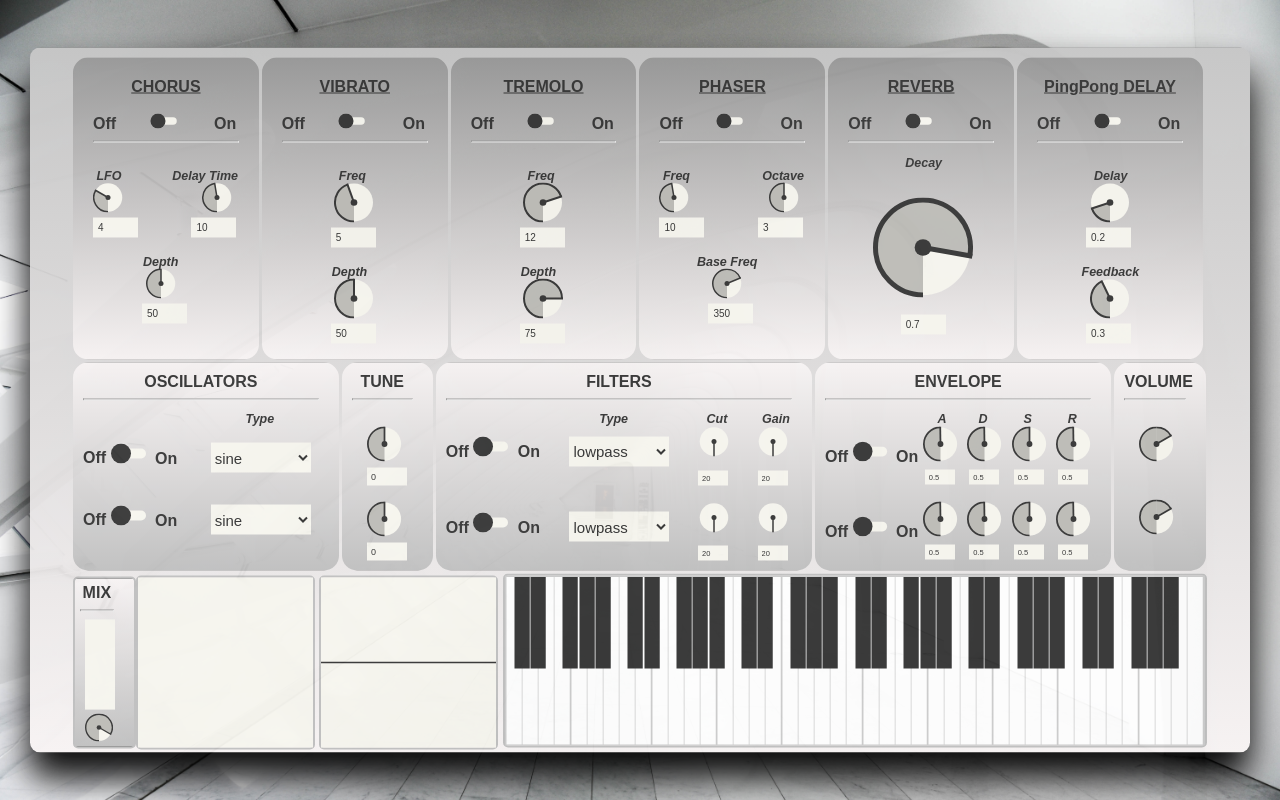
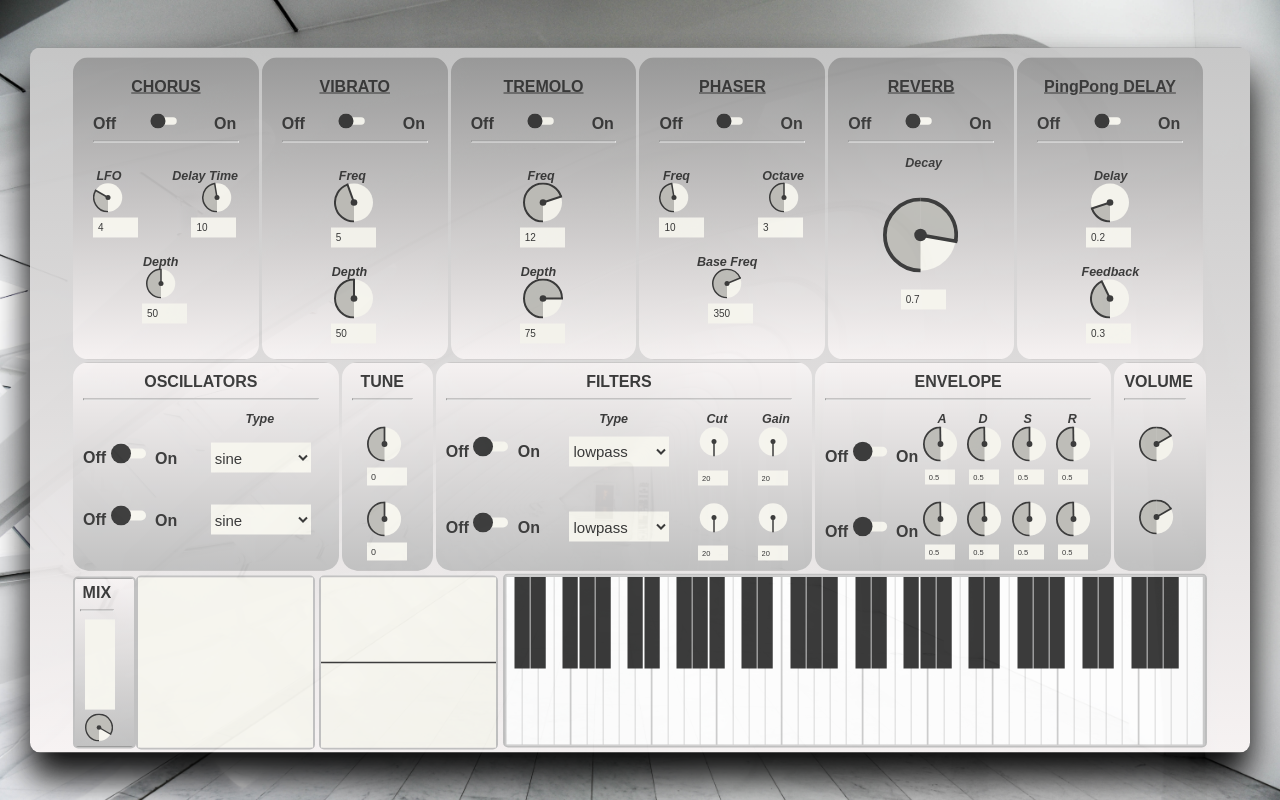
Before and after one commit to andrewbertax96/ACTAM-Synth, a plain HTML site: page index.html in a window 1280 px wide. Drawn offline with Linux system fonts and the light colour scheme; a script that the page names is missing.

Commit message:
decayknob smaller

```diff
--- a/index.html
+++ b/index.html
@@ -101,7 +101,7 @@
            </div><hr>
            <div>
              <p class="fontKnobs">&emsp;&emsp;&emsp;&emsp;&nbsp;&nbsp;Decay</p>
-             <p class="tab5" id="reverbDecay"></p>
+             <p class="tab15" id="reverbDecay"></p>
              <div class="tab3"id="reverbDecay_number"></div>
            </div>
          </div>
--- a/style/css/style.css
+++ b/style/css/style.css
@@ -150,3 +150,7 @@ body {
   display: inline-block;
   margin-left: 100px;
 }
+.tab15{
+  display: inline-block;
+  margin-left: 35px;
+}
--- a/style/js/NexusJS/EffectsElements.js
+++ b/style/js/NexusJS/EffectsElements.js
@@ -118,7 +118,7 @@ let phaserBaseFreq = new Nexus.Dial('#phaserBaseFreq',{
    'value': 350
 });
 let reverbDecay = new Nexus.Dial('#reverbDecay',{
-   'size': [100,100],
+   'size': [75,75],
    'interaction': 'vertical', // "radial", "vertical", or "horizontal"
    'mode': 'relative', // "absolute" or "relative"
    'min': 0,
```
